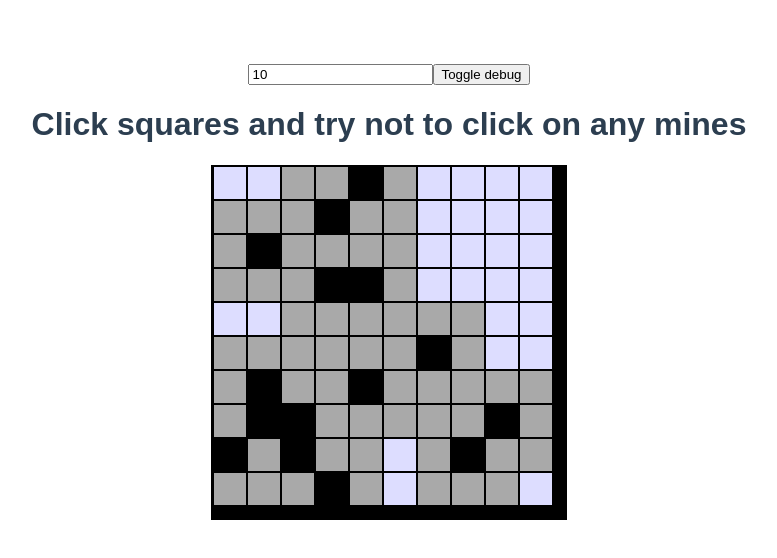
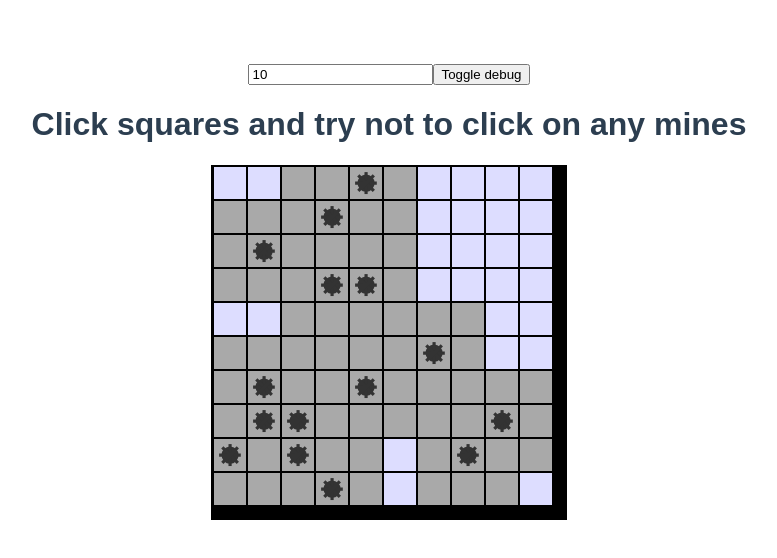
Before and after one commit to Juicedi/vue-minesweeper, a Vue app: page / in a window 1280 px wide. Both pictures are taken after a click on the button "Toggle debug". Shown: the top 558 px of the page, without its empty margins (251-1028 px from the left). Built offline with nearby package versions, Linux system fonts and the light colour scheme.

Commit message:
Add mine and flag icons

```diff
--- a/src/components/PlayareaComponent.vue
+++ b/src/components/PlayareaComponent.vue
@@ -215,7 +215,12 @@ export default {
         return;
       }
 
-      tile.text = tile.isMine ? '' : tile.siblingMines;
+      if (tile.isMine || tile.siblingMines === 0) {
+        tile.text = '';
+      } else {
+        tile.text = tile.siblingMines;
+      }
+
       tile.isOpened = true;
       this.afterTileOpen(tile);
     },
--- a/src/components/Tile.vue
+++ b/src/components/Tile.vue
@@ -7,9 +7,28 @@
       'is-open': tileData.isOpened,
       'no-mines': isAlone,
       'is-marked': tileData.isMarked
-    }" >
-    {{ tileData.text }}
-  </div>
+      }" >
+
+      {{ tileData.text }}
+
+      <span class="icon icon--mine" v-if="showMine">
+        <svg xmlns="http://www.w3.org/2000/svg" xmlns:xlink="http://www.w3.org/1999/xlink" xmlns:krita="http://krita.org/namespaces/svg/krita" xmlns:sodipodi="http://sodipodi.sourceforge.net/DTD/sodipodi-0.dtd" viewBox="0 0 107.28 107.28">
+          <circle id="shape0" transform="matrix(1.00000001137866 0 0 1.00000001137866 12.9600001474675 12.9600001474675)" r="41.04" cx="41.04" cy="41.04" fill="#333333" fill-rule="evenodd" stroke="#000000" stroke-opacity="0" stroke-width="0" stroke-linecap="square" stroke-linejoin="bevel"/>
+          <rect id="shape1" transform="matrix(1.00000001137866 0 0 1.00000001137866 46.4400005284252 1.44000001638528)" fill="#333333" fill-rule="evenodd" stroke="#000000" stroke-opacity="0" stroke-width="0" stroke-linecap="square" stroke-linejoin="bevel" width="15.12" height="105.12"/>
+          <rect id="shape01" transform="matrix(-5.27355942697555e-16 1.00000001598024 -1.00000001598024 -5.27355942697555e-16 106.560001454369 46.4400004936374)" fill="#333333" fill-rule="evenodd" stroke="#000000" stroke-opacity="0" stroke-width="0" stroke-linecap="square" stroke-linejoin="bevel" width="15.12" height="105.12"/>
+          <rect id="shape01" transform="matrix(-0.707106797708744 0.707106797708743 -0.707106797708743 -0.707106797708744 96.5112612926976 85.8198065113415)" fill="#333333" fill-rule="evenodd" stroke="#000000" stroke-opacity="0" stroke-width="0" stroke-linecap="square" stroke-linejoin="bevel" width="15.12" height="105.12"/>
+          <rect id="shape02" transform="matrix(-0.707106775207191 -0.707106775207193 0.707106775207193 -0.707106775207191 22.1801957301241 96.5112599399042)" fill="#333333" fill-rule="evenodd" stroke="#000000" stroke-opacity="0" stroke-width="0" stroke-linecap="square" stroke-linejoin="bevel" width="15.12" height="105.12"/>
+        </svg>
+      </span>
+
+      <span class="icon icon--flag" v-if="tileData.isMarked">
+        <svg xmlns="http://www.w3.org/2000/svg" xmlns:xlink="http://www.w3.org/1999/xlink" xmlns:krita="http://krita.org/namespaces/svg/krita" xmlns:sodipodi="http://sodipodi.sourceforge.net/DTD/sodipodi-0.dtd" viewBox="0 0 75.6 123.84">
+          <path id="shape0" transform="matrix(1.00000002018358 0 0 1.00000002018358 24.9816238517432 12.2573773317863)" fill="#a81f3d" fill-rule="evenodd" stroke="#000000" stroke-opacity="0" stroke-width="0" stroke-linecap="square" stroke-linejoin="bevel" d="M0 0L47.0184 19.5635L0 39.1271L0 0"/>
+          <rect id="shape1" transform="matrix(1.00000002018358 0 0 1.00000002018358 15.6720781414004 4.77866308717731)" fill="#262626" fill-rule="evenodd" stroke="#000000" stroke-opacity="0" stroke-width="0" stroke-linecap="square" stroke-linejoin="bevel" width="12.24" height="111.6"/>
+          <rect id="shape2" transform="matrix(1.00000002018358 0 0 1.00000002018358 4.87207792341767 109.898665208876)" fill="#262626" fill-rule="evenodd" stroke="#000000" stroke-opacity="0" stroke-width="0" stroke-linecap="square" stroke-linejoin="bevel" width="33.84" height="9.36000000000001"/>
+        </svg>
+      </span>
+    </div>
 </template>
 
 <script>
@@ -33,7 +52,7 @@ export default {
       return this.tileData.isMine && (this.tileData.debug || this.tileData.isOpened);
     },
     isAlone() {
-      return this.tileData.siblingMines === 0 && (this.tileData.debug || this.tileData.isOpened);
+      return this.tileData.siblingMines === 0 && this.tileData.debug;
     }
   }
 };
@@ -42,6 +61,7 @@ export default {
 <!-- Add "scoped" attribute to limit CSS to this component only -->
 <style scoped>
 .tile {
+  position: relative;
   height: 2em;
   width: 2em;
   flex-shrink: 0;
@@ -63,11 +83,22 @@ export default {
   background-color: var(--noMinesBg);
 }
 
-.is-mine {
-  background-color: var(--mineBg);
+.icon {
+  position: absolute;
+  transform: translate(-50%, -50%);
+  top: 50%;
+  left: 50%;
+  height: 100%;
+  width: 100%;
 }
 
-.is-marked {
-  background-color: var(--markedBg);
+.icon svg {
+  --size: 70%;
+  position: absolute;
+  transform: translate(-50%, -50%);
+  top: 50%;
+  left: 50%;
+  height: var(--size);
+  width: var(--size);
 }
 </style>
```
